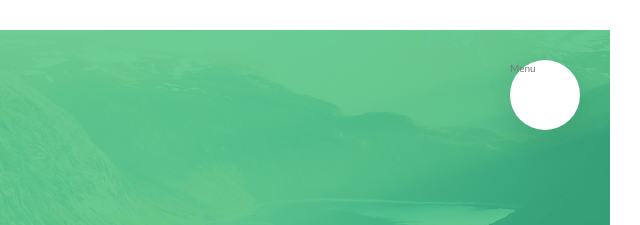
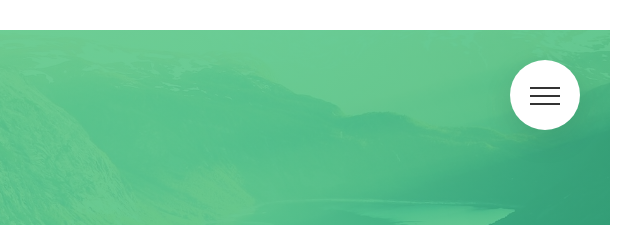
Before and after one commit to lionelritchie29/natours, a website: page index.html in a window 1280 px wide. Shown: the top 225 px of the page, 640-1280 px from the left. Drawn offline with Linux system fonts and the light colour scheme.

Commit message:
feat: nav animated icon

```diff
--- a/index.html
+++ b/index.html
@@ -18,7 +18,9 @@
   <body>
     <div class="navigation">
       <input type="checkbox" id="navi-toggle" class="navigation__checkbox" />
-      <label for="navi-toggle" class="navigation__button">Menu</label>
+      <label for="navi-toggle" class="navigation__button">
+        <div class="navigation__icon">&nbsp;</div>
+      </label>
 
       <div class="navigation__background">&nbsp;</div>
 
--- a/sass/layout/_navigation.scss
+++ b/sass/layout/_navigation.scss
@@ -13,6 +13,8 @@
     right: 6rem;
     z-index: 1000;
     box-shadow: 0 1rem 3rem rgba($color-black, 0.1);
+    text-align: center;
+    cursor: pointer;
   }
 
   &__background {
@@ -92,4 +94,56 @@
     opacity: 1;
     width: 100%;
   }
+
+  &__icon {
+    position: relative;
+    margin-top: 3.5rem;
+
+    &,
+    &:before,
+    &:after {
+      width: 3rem;
+      height: 2px;
+      background-color: $color-grey-dark-3;
+      display: inline-block;
+    }
+
+    &:before,
+    &:after {
+      content: "";
+      position: absolute;
+      left: 0;
+      transition: all 0.2s;
+    }
+
+    &:before {
+      top: -0.8rem;
+    }
+
+    &:after {
+      top: 0.8rem;
+    }
+  }
+
+  &__button:hover &__icon:before {
+    top: -1rem;
+  }
+
+  &__button:hover &__icon:after {
+    top: 1rem;
+  }
+
+  &__checkbox:checked + &__button &__icon {
+    background-color: transparent;
+  }
+
+  &__checkbox:checked + &__button &__icon:before {
+    transform: rotate(180deg - 45deg);
+    top: 0;
+  }
+
+  &__checkbox:checked + &__button &__icon:after {
+    top: 0;
+    transform: rotate(180 - -45deg);
+  }
 }
```
Also changed, not shown: css/style.css.
